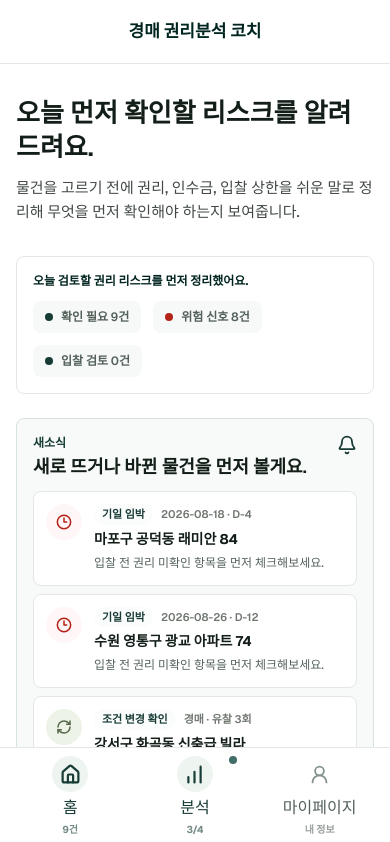
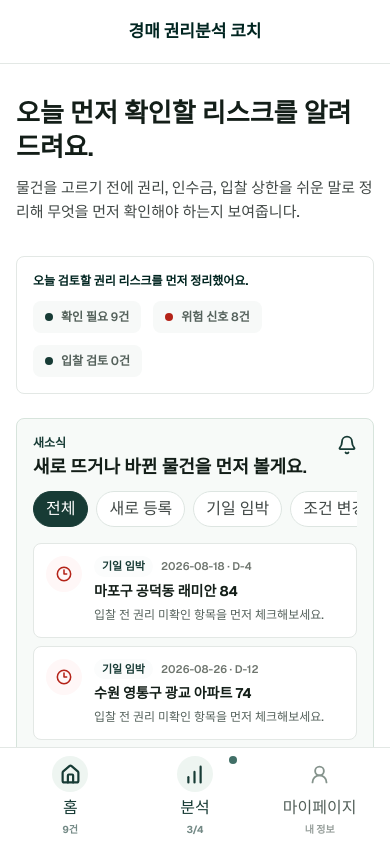
Before and after one commit to jinSsol/auction-risk-analyzer, a Next.js app: page / in a window 390 px wide. Shown: the top 842 px of the page. Built offline with nearby package versions, Linux system fonts and the light colour scheme.

Commit message:
Add home feed filters

```diff
--- a/app/page.tsx
+++ b/app/page.tsx
@@ -43,6 +43,7 @@ type MarketUpdate = {
   description: string;
   href: string;
 };
+type MarketUpdateFilter = "all" | MarketUpdate["kind"];
 
 export default function Home() {
   const [query, setQuery] = useState("");
@@ -56,6 +57,7 @@ export default function Home() {
   const [selectedIds, setSelectedIds] = useState<string[]>(DEFAULT_COMPARE_IDS);
   const [comparisonReady, setComparisonReady] = useState(false);
   const [mobileTab, setMobileTab] = useState<MobileTab>("browse");
+  const [marketUpdateFilter, setMarketUpdateFilter] = useState<MarketUpdateFilter>("all");
   const contentRef = useRef<HTMLElement | null>(null);
 
   useEffect(() => {
@@ -135,6 +137,13 @@ export default function Home() {
     () => getMarketUpdates(enriched, recentUserItems),
     [enriched, recentUserItems]
   );
+  const filteredMarketUpdates = useMemo(
+    () =>
+      marketUpdateFilter === "all"
+        ? marketUpdates
+        : marketUpdates.filter((update) => update.kind === marketUpdateFilter),
+    [marketUpdateFilter, marketUpdates]
+  );
 
   function toggleSelected(id: string) {
     setSelectedIds((current) =>
@@ -190,7 +199,11 @@ export default function Home() {
 
             <TopSummaryBanner summary={riskSummary} />
 
-            <DesktopMarketUpdatesPanel updates={marketUpdates} />
+            <DesktopMarketUpdatesPanel
+              activeFilter={marketUpdateFilter}
+              onFilterChange={setMarketUpdateFilter}
+              updates={filteredMarketUpdates}
+            />
 
             {desktopFeatured ? (
               <DesktopDecisionCard item={desktopFeatured} task={coachTask} />
@@ -277,7 +290,9 @@ export default function Home() {
           mobileTab={mobileTab}
           query={query}
           recentUserItems={recentUserItems}
-          marketUpdates={marketUpdates}
+          marketUpdateFilter={marketUpdateFilter}
+          marketUpdates={filteredMarketUpdates}
+          onMarketUpdateFilterChange={setMarketUpdateFilter}
           resetFilters={resetFilters}
           riskSummary={riskSummary}
           selected={selected}
@@ -349,6 +364,7 @@ function MobileAppHome({
   enriched,
   filtered,
   level,
+  marketUpdateFilter,
   mobileTab,
   query,
   recentUserItems,
@@ -366,6 +382,7 @@ function MobileAppHome({
   toggleSelected,
   userItemCount,
   onClearCompare,
+  onMarketUpdateFilterChange,
   onRemoveCompare,
   onTabChange,
 }: {
@@ -377,6 +394,7 @@ function MobileAppHome({
   enriched: AnalyzedItem[];
   filtered: AnalyzedItem[];
   level: RiskLevel | "전체";
+  marketUpdateFilter: MarketUpdateFilter;
   mobileTab: MobileTab;
   query: string;
   recentUserItems: UserAuctionItem[];
@@ -394,6 +412,7 @@ function MobileAppHome({
   toggleSelected: (id: string) => void;
   userItemCount: number;
   onClearCompare: () => void;
+  onMarketUpdateFilterChange: (filter: MarketUpdateFilter) => void;
   onRemoveCompare: (id: string) => void;
   onTabChange: (tab: MobileTab) => void;
 }) {
@@ -427,7 +446,11 @@ function MobileAppHome({
           </div>
         </section>
 
-        <MobileMarketUpdatesPanel updates={marketUpdates} />
+        <MobileMarketUpdatesPanel
+          activeFilter={marketUpdateFilter}
+          onFilterChange={onMarketUpdateFilterChange}
+          updates={marketUpdates}
+        />
 
         {featured ? <MobileDecisionCard item={featured} /> : null}
 
@@ -676,7 +699,15 @@ function SummaryDot({ label, tone }: { label: string; tone: "primary" | "danger"
   );
 }
 
-function DesktopMarketUpdatesPanel({ updates }: { updates: MarketUpdate[] }) {
+function DesktopMarketUpdatesPanel({
+  activeFilter,
+  onFilterChange,
+  updates,
+}: {
+  activeFilter: MarketUpdateFilter;
+  onFilterChange: (filter: MarketUpdateFilter) => void;
+  updates: MarketUpdate[];
+}) {
   return (
     <section className="rounded-xl border border-[#DDE5E1] bg-white p-5">
       <div className="flex items-start justify-between gap-4">
@@ -690,10 +721,13 @@ function DesktopMarketUpdatesPanel({ updates }: { updates: MarketUpdate[] }) {
           {updates.length}건
         </span>
       </div>
+      <MarketUpdateFilters activeFilter={activeFilter} onFilterChange={onFilterChange} />
       <div className="mt-4 grid gap-3 lg:grid-cols-2">
-        {updates.map((update) => (
-          <MarketUpdateLink key={update.id} update={update} />
-        ))}
+        {updates.length > 0 ? (
+          updates.map((update) => <MarketUpdateLink key={update.id} update={update} />)
+        ) : (
+          <MarketUpdateEmptyState />
+        )}
       </div>
       <p className="mt-3 text-xs font-medium text-[#6F766F]">
         현재는 샘플/직접 입력 데이터 기준이며, 실제 연동 후에는 신규 공고와 가격·기일 변경 알림으로 연결됩니다.
@@ -702,7 +736,15 @@ function DesktopMarketUpdatesPanel({ updates }: { updates: MarketUpdate[] }) {
   );
 }
 
-function MobileMarketUpdatesPanel({ updates }: { updates: MarketUpdate[] }) {
+function MobileMarketUpdatesPanel({
+  activeFilter,
+  onFilterChange,
+  updates,
+}: {
+  activeFilter: MarketUpdateFilter;
+  onFilterChange: (filter: MarketUpdateFilter) => void;
+  updates: MarketUpdate[];
+}) {
   return (
     <section className="mt-6 rounded-lg border border-[#D7E4DC] bg-[#F7FAF8] p-4">
       <div className="flex items-start justify-between gap-3">
@@ -714,15 +756,72 @@ function MobileMarketUpdatesPanel({ updates }: { updates: MarketUpdate[] }) {
         </div>
         <Bell className="h-5 w-5 shrink-0 text-[#173B35]" aria-hidden="true" strokeWidth={2.2} />
       </div>
+      <MarketUpdateFilters activeFilter={activeFilter} onFilterChange={onFilterChange} compact />
       <div className="mt-3 space-y-2">
-        {updates.map((update) => (
-          <MarketUpdateLink key={update.id} update={update} compact />
-        ))}
+        {updates.length > 0 ? (
+          updates.map((update) => <MarketUpdateLink key={update.id} update={update} compact />)
+        ) : (
+          <MarketUpdateEmptyState compact />
+        )}
       </div>
       <p className="mt-3 text-xs font-medium leading-5 text-[#54615B]">
         실제 경매/공매 연동 전까지는 현재 목록을 기준으로 보여줘요.
       </p>
     </section>
+  );
+}
+
+const marketUpdateFilters = [
+  { value: "all", label: "전체" },
+  { value: "new", label: "새로 등록" },
+  { value: "deadline", label: "기일 임박" },
+  { value: "changed", label: "조건 변경" },
+] satisfies Array<{ value: MarketUpdateFilter; label: string }>;
+
+function MarketUpdateFilters({
+  activeFilter,
+  compact,
+  onFilterChange,
+}: {
+  activeFilter: MarketUpdateFilter;
+  compact?: boolean;
+  onFilterChange: (filter: MarketUpdateFilter) => void;
+}) {
+  return (
+    <div
+      className={`flex gap-2 overflow-x-auto pb-1 [scrollbar-width:none] [&::-webkit-scrollbar]:hidden ${
+        compact ? "mt-3" : "mt-4"
+      }`}
+      aria-label="새소식 필터"
+    >
+      {marketUpdateFilters.map((filter) => (
+        <button
+          key={filter.value}
+          type="button"
+          onClick={() => onFilterChange(filter.value)}
+          aria-pressed={activeFilter === filter.value}
+          className={`h-9 shrink-0 rounded-full border px-3 text-xs font-bold transition active:scale-[0.98] ${
+            activeFilter === filter.value
+              ? "border-[#173B35] bg-[#173B35] text-white"
+              : "border-[#DDE5E1] bg-white text-[#414846] hover:border-[#173B35]"
+          }`}
+        >
+          {filter.label}
+        </button>
+      ))}
+    </div>
+  );
+}
+
+function MarketUpdateEmptyState({ compact }: { compact?: boolean }) {
+  return (
+    <div
+      className={`rounded-lg border border-dashed border-[#DDE5E1] bg-white text-sm font-medium leading-6 text-[#54615B] ${
+        compact ? "p-3" : "p-4 lg:col-span-2"
+      }`}
+    >
+      선택한 새소식이 아직 없어요. 실제 데이터 연동 후 조건에 맞는 변경만 따로 모아볼 수 있어요.
+    </div>
   );
 }
 
```
Also changed, not shown: 2 other files (tests, documents, lock files or other folders).
